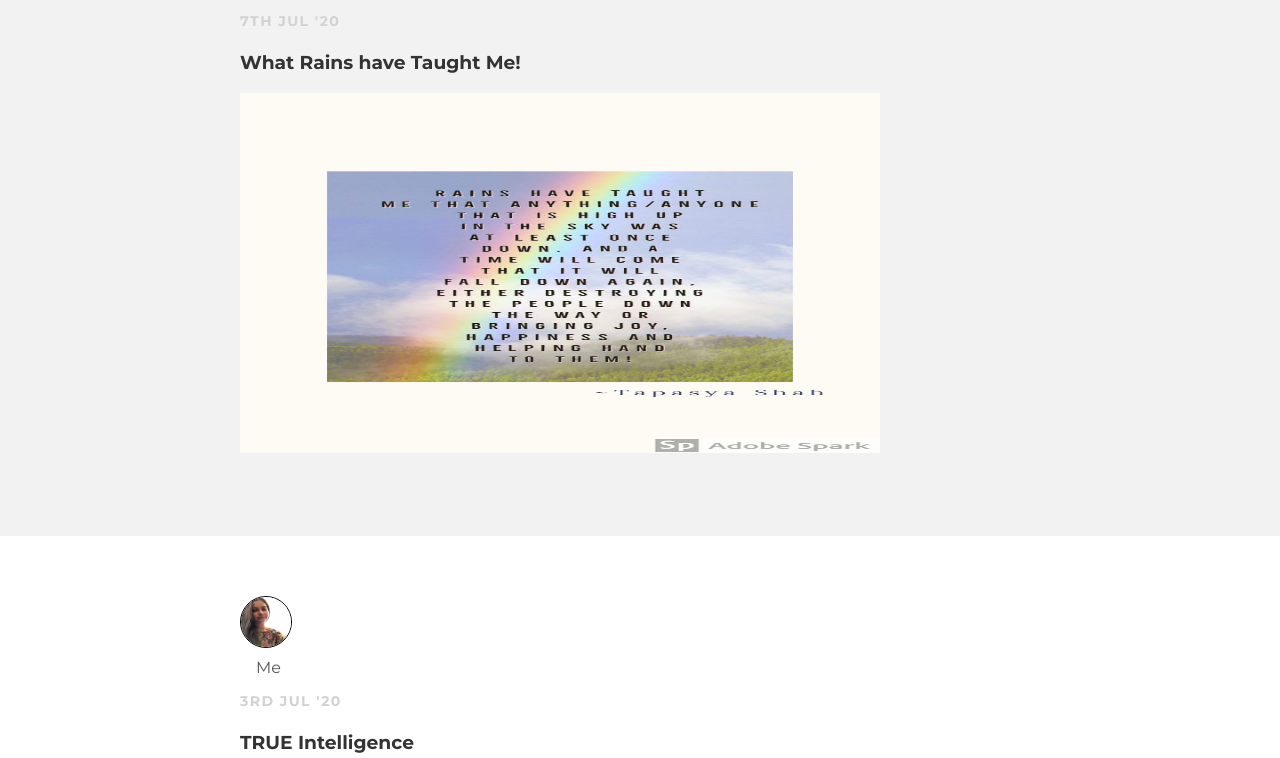
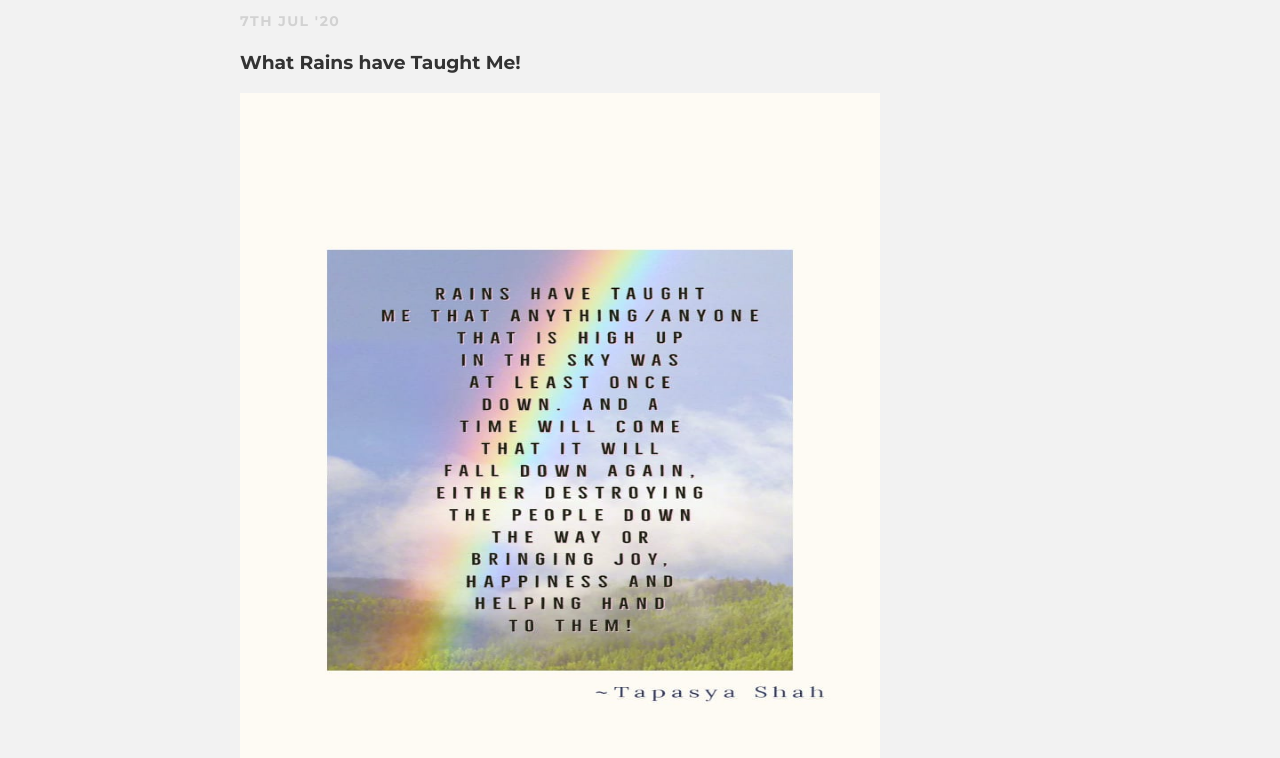
Before and after one commit to tapasyashah/tapasyashah.github.io, a plain HTML site: page index.html in a window 1280 px wide. Shown: the part 742-1500 px from the top of the page. Drawn offline with Linux system fonts and the light colour scheme.

Commit message:
Update index.html

```diff
--- a/index.html
+++ b/index.html
@@ -57,7 +57,7 @@ href="index.html"> Home</a>
   <h3 class="post-title"> What Rains have Taught Me! </h3>
   <div class="post-content">
 
-  <p><img src="What Rains have taught me.jpeg"; width="640px"; height=360px";></p>
+  <p><img src="What Rains have taught me.jpeg"; width="640px"; height=720px";></p>
   </div>
    </div>
    </div>
```
